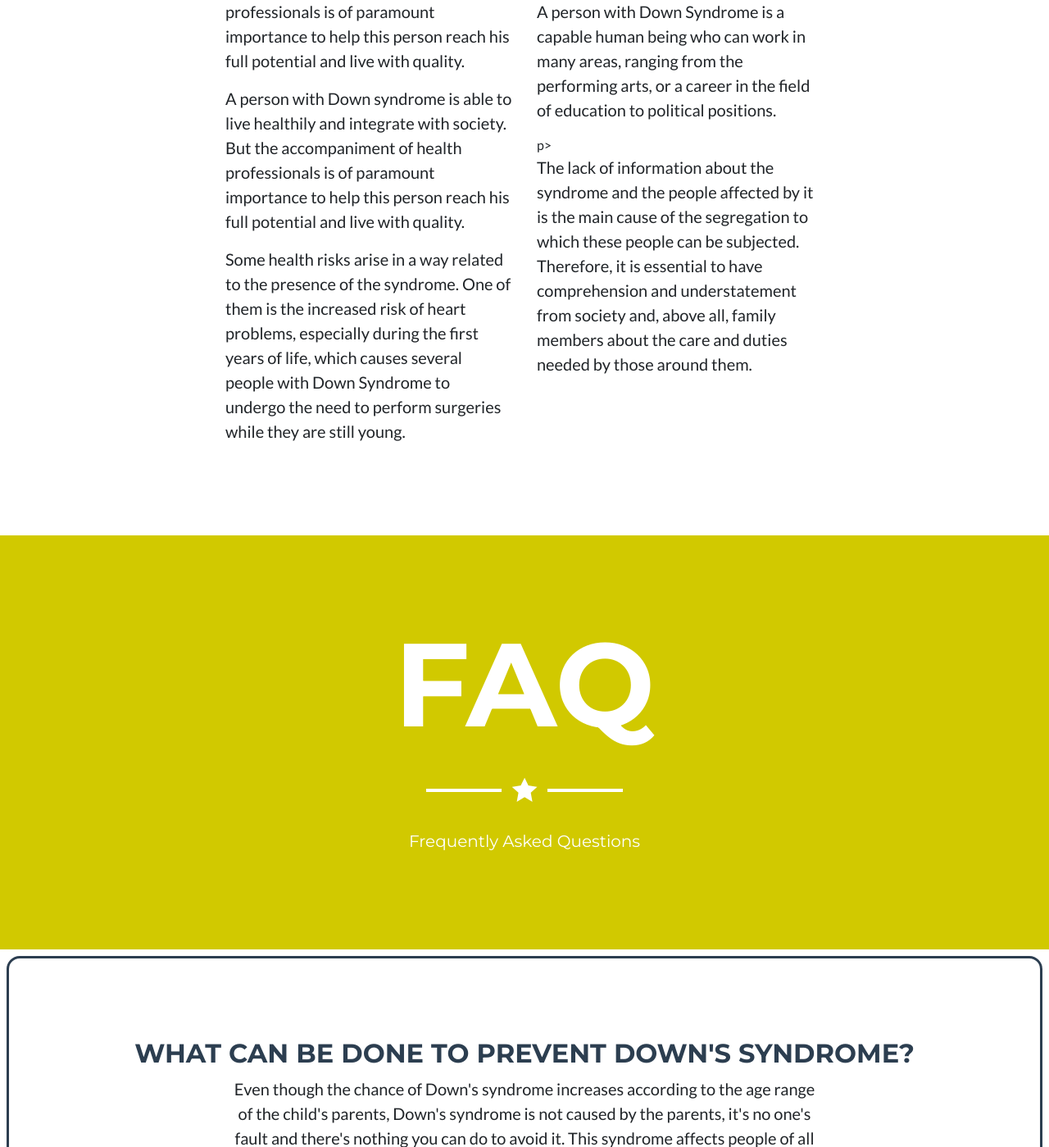
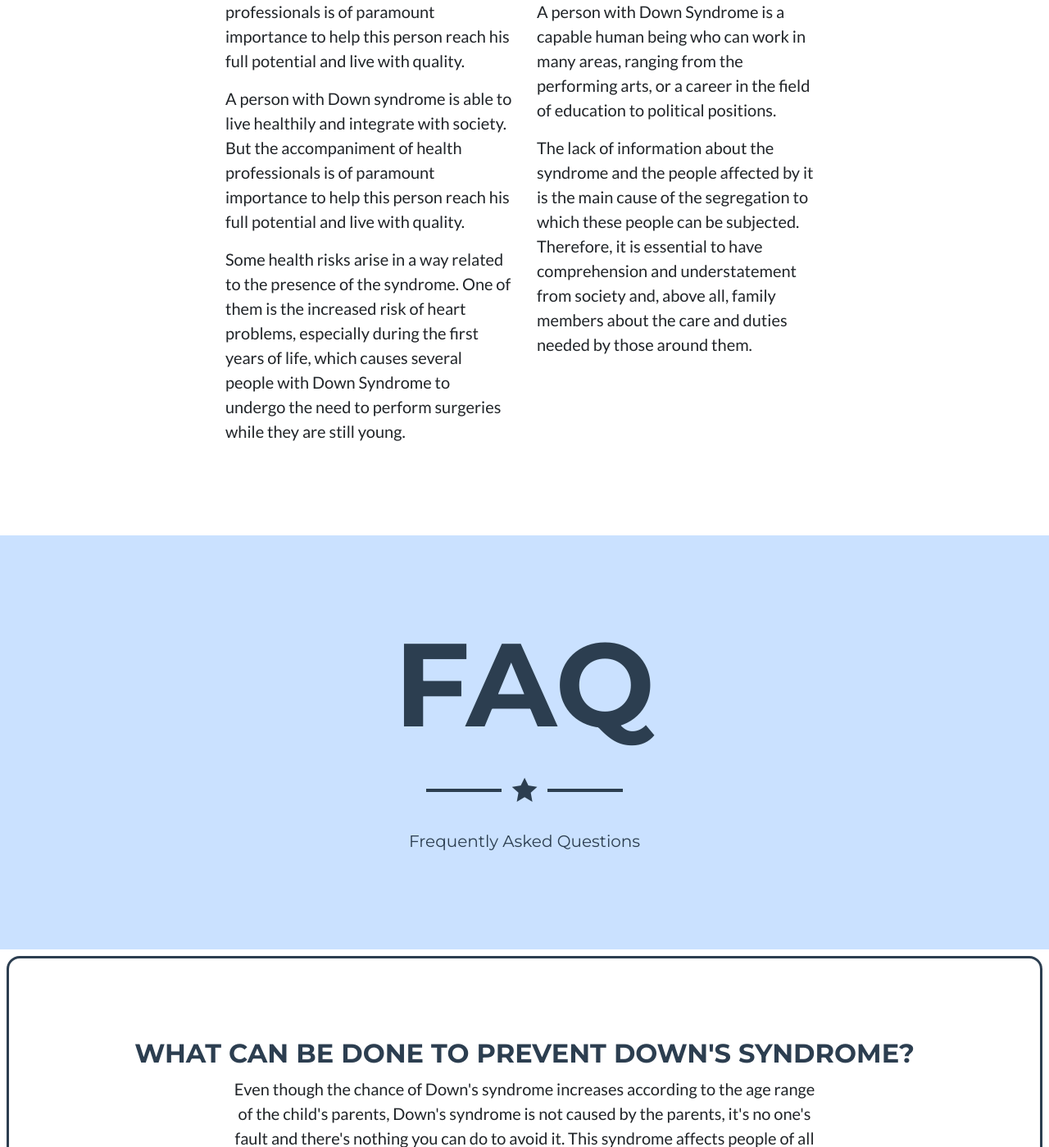
Before and after one commit to fga-eps-mds/2018.1-Dr-Down, a Django app: page /info/ in a window 1280 px wide. Shown: the part 1141-2540 px from the top of the page at 82% size. Run offline with Django 3.2, Linux system fonts and the light colour scheme; parts of the project's set-up code (start-up, migrations or seed data) failed here and were passed over; some libraries are stand-ins or nearby versions.

Commit message:
Modifying colors and styles
Changing background colors

Changing text and link colors

Co-authored-by: Daniel Maike <danmke@hotmail.com>

```diff
--- /dev/null
+++ b/drdown/static/css/drdown.css
@@ -0,0 +1,7 @@
+.bg-blue {
+	background-color: #CAE1FF;
+}
+
+hr.bg-star-blue:after{
+  background-color: #CAE1FF;
+}
--- a/drdown/static/css/info.css
+++ b/drdown/static/css/info.css
@@ -1,16 +1,9 @@
-/*.lead{
-	text-indent: 1em;
-	margin-top: 0em;
-	padding-top: 0em;
-	color: #2C3E50
-}*/
-
 .link{
 	text-decoration: underline;
 }
 
 a.hover-yellow:hover {
-	color: #C9AA0F;
+	color: #0A0A2A;
 }
 
 .text-blue-1{
--- a/drdown/static/homepage/css/freelancer.css
+++ b/drdown/static/homepage/css/freelancer.css
@@ -39,7 +39,7 @@ hr.star-light {
 
 hr.star-light:after {
   color: #fff;
-  background-color: #D1C900;
+  background-color: #CAE1FF;
 }
 
 hr.star-dark {
@@ -95,7 +95,7 @@ section h2 {
 
 #mainNav {
   padding-top: 1rem;
-  padding-bottom: 1rem;
+  padding-bottom: 0rem;
   font-weight: 700;
   font-family: 'Montserrat';
 }
@@ -114,7 +114,7 @@ section h2 {
 }
 
 #mainNav .navbar-nav li.nav-item a.nav-link:hover {
-  color: #D1C900;
+  color: #CAE1FF;;
 }
 
 #mainNav .navbar-nav li.nav-item a.nav-link:active, #mainNav .navbar-nav li.nav-item a.nav-link:focus {
@@ -122,7 +122,7 @@ section h2 {
 }
 
 #mainNav .navbar-nav li.nav-item a.nav-link.active {
-  color: #D1C900;
+  color: #CAE1FF;;
 }
 
 #mainNav .navbar-toggler {
@@ -149,11 +149,11 @@ section h2 {
   }
   #mainNav .navbar-nav > li.nav-item > a.nav-link.active {
     color: #fff;
-    background: #D1C900;
+    background: #CAE1FF;;
   }
   #mainNav .navbar-nav > li.nav-item > a.nav-link.active:active, #mainNav .navbar-nav > li.nav-item > a.nav-link.active:focus, #mainNav .navbar-nav > li.nav-item > a.nav-link.active:hover {
     color: #fff;
-    background: #D1C900;
+    background: #CAE1FF;;
   }
   #mainNav.navbar-shrink {
     padding-top: 0.5rem;
@@ -210,11 +210,11 @@ form .row:first-child .floating-label-form-group {
 }
 
 a {
-  color: #D1C900;
+  color: #CAE1FF;;
 }
 
 a:focus, a:hover, a:active {
-  color: #FFF61C;
+  color: #0A0A2A;
 }
 
 .btn {
@@ -222,7 +222,7 @@ a:focus, a:hover, a:active {
 }
 
 .bg-primary {
-  background-color: #D1C900 !important;
+  background-color: #CAE1FF !important;
 }
 
 .bg-secondary {
@@ -230,7 +230,7 @@ a:focus, a:hover, a:active {
 }
 
 .text-primary {
-  color: #D1C900 !important;
+  color: #CAE1FF !important;
 }
 
 .text-secondary {
@@ -238,8 +238,8 @@ a:focus, a:hover, a:active {
 }
 
 .btn-primary {
-  background-color: #D1C900;
-  border-color: #D1C900;
+  background-color: #CAE1FF;
+  border-color: #CAE1FF;
 }
 
 .btn-primary:hover, .btn-primary:focus, .btn-primary:active {
--- a/drdown/templates/base.html
+++ b/drdown/templates/base.html
@@ -30,8 +30,7 @@
     <!-- Custom styles for this template -->
     <link href="{% static 'homepage/css/freelancer.css' %}" rel="stylesheet">
     <link href="{% static 'css/project.css' %}" rel="stylesheet">
-
-
+    <link href="{% static 'css/drdown.css' %}" rel="stylesheet">
     {% endblock %}
 
     {% block script %}
--- a/drdown/templates/pages/info.html
+++ b/drdown/templates/pages/info.html
@@ -68,7 +68,7 @@ jQuery(document).ready(function($) {
 				</p>
 				<p class="lead">
 					{% trans "A person with Down Syndrome is a capable human being who can work in many areas, ranging from the performing arts, or a career in the field of education to political positions." %}
-				</p>p>
+				</p>
 				<p class="lead">
 					{% trans "The lack of information about the syndrome and the people affected by it is the main cause of the segregation to which these people can be subjected. Therefore, it is essential to have comprehension and understatement from society and, above all, family members about the care and duties needed by those around them." %}
 				</p>
@@ -80,10 +80,10 @@ jQuery(document).ready(function($) {
 <section class="bg-primary text-white text-center" id="faq">
   	<div class="container">
 	   <!-- <img class="img-fluid mb-5 d-block mx-auto img-short" src="{% static 'images/img-question.png' %}" alt=""> -->
-    	<h1 class="text-uppercase mb-0 text-size-9">FAQ</h1>
-    	<hr class="star-light">
-    	<h2 class="font-weight-light mb-0">
-    		<p class="lead text-white text-center">{% trans "Frequently Asked Questions" %}</p>
+    	<h1 class="text-uppercase text-secondary mb-0 text-size-9">FAQ</h1>
+    	<hr class="star-dark bg-star-blue">
+    	<h2 class="font-weight-light mb-0 text-secondary">
+    		<p class="lead text-white text-center text-secondary">{% trans "Frequently Asked Questions" %}</p>
     	</h2>
   	</div>
 </section>
```
Also changed, not shown: drdown/templates/pages/home.html (+4 -8 lines).
